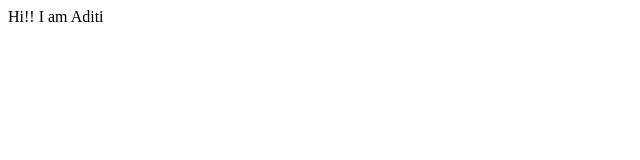
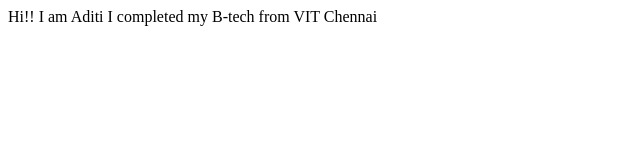
Before and after one commit to Aditi1136/aditimaheshwari-site, a plain HTML site: page index.html in a window 1280 px wide. Shown: the whole page, without its empty margins (0-640 px from the left). Drawn offline with Linux system fonts and the light colour scheme.

Commit message:
docs-updated info

```diff
--- a/index.html
+++ b/index.html
@@ -8,5 +8,6 @@
 </head>
 <body>
  Hi!! I am Aditi
+ I completed my B-tech from VIT Chennai
 </body>
 </html>
```
